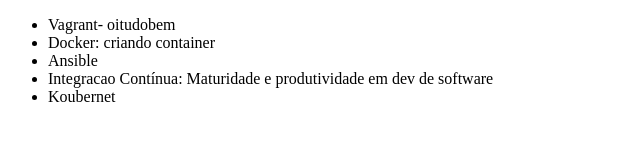
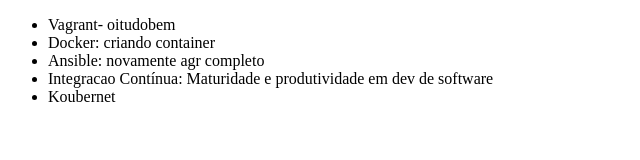
Before and after one commit to usuarioque/git-alura, a plain HTML site: page index.html in a window 1280 px wide. Shown: the whole page, without its empty margins (0-640 px from the left). Drawn offline with Linux system fonts and the light colour scheme.

Commit message:
testando com commit

```diff
--- a/index.html
+++ b/index.html
@@ -10,7 +10,7 @@
     <ul>
         <li>Vagrant- oitudobem</li>
         <li>Docker: criando container</li>
-        <li>Ansible</li>
+        <li>Ansible: novamente agr completo</li>
         <li>Integracao Contínua: Maturidade e produtividade em dev de software</li>
         <li>Koubernet</li>
     </ul>
```
